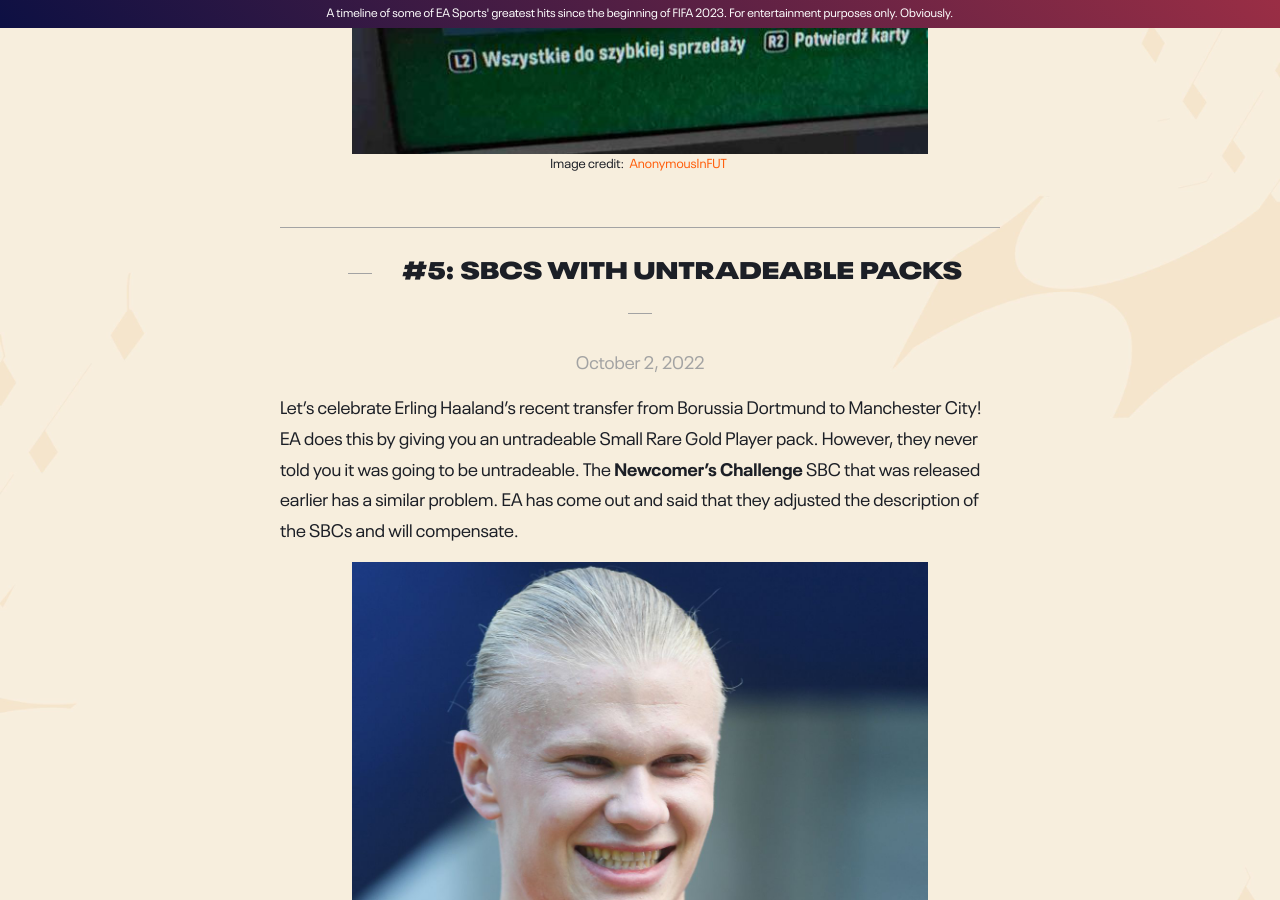
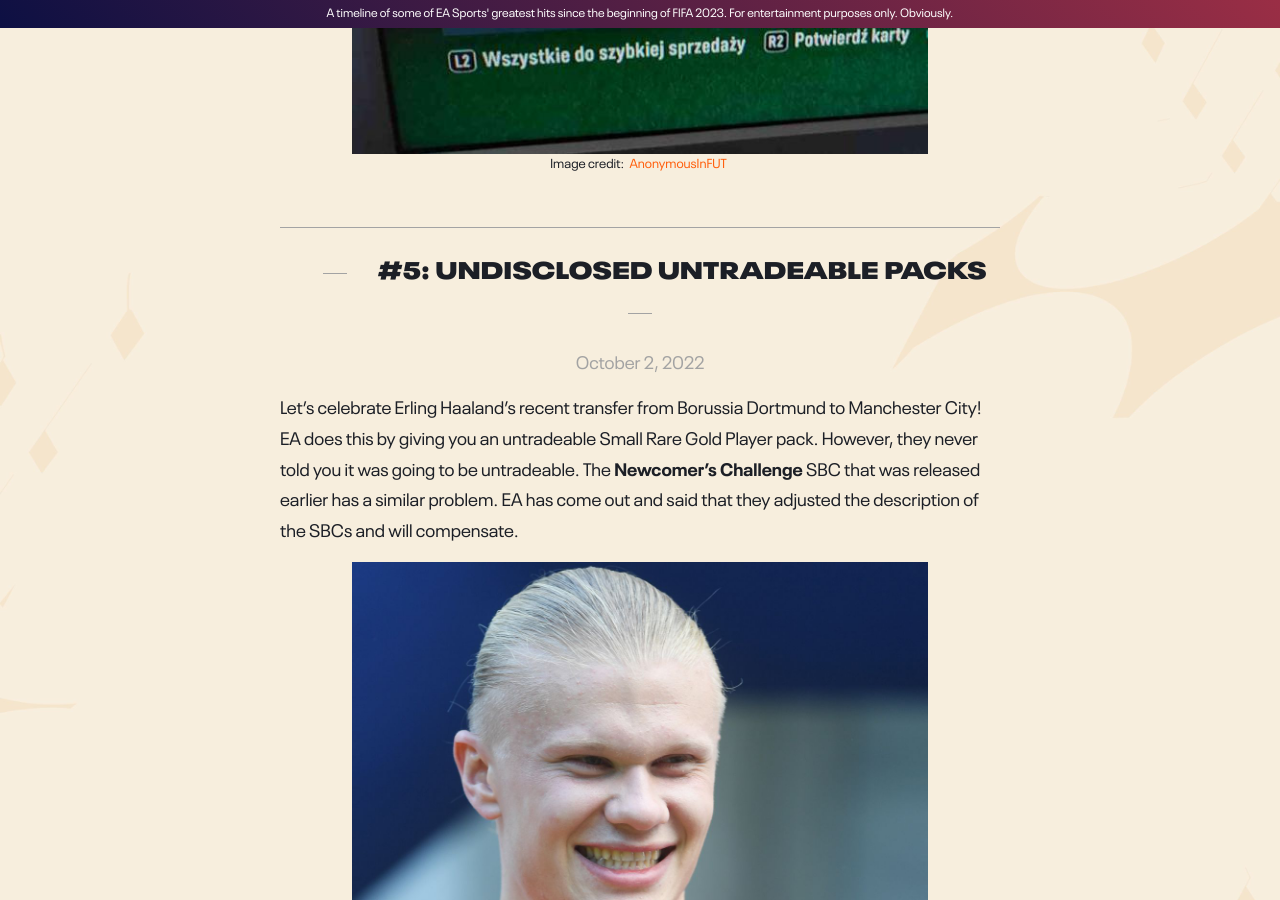
Before and after one commit to sthewissen/easports-is-doing-great, a Jekyll site: the page built from index.html, in a window 1280 px wide and 900 px high, scrolled down 6388 px. Built offline with Jekyll 4.4.1, drawn with Linux system fonts in a browser that asks for light colours; the list of posts is cut into pages by our own code.

Commit message:
Title tweak

```diff
--- a/_posts/2022-10-2-the-untradeable-sbcs.markdown
+++ b/_posts/2022-10-2-the-untradeable-sbcs.markdown
@@ -1,6 +1,6 @@
 ---
 date: 			2022-10-2 00:00:00
-title: 			"#5: SBCs with untradeable packs"
+title: 			"#5: Undisclosed untradeable packs"
 subtitle: 		"Untradeable, more like unbelievable."
 ---
 
```
